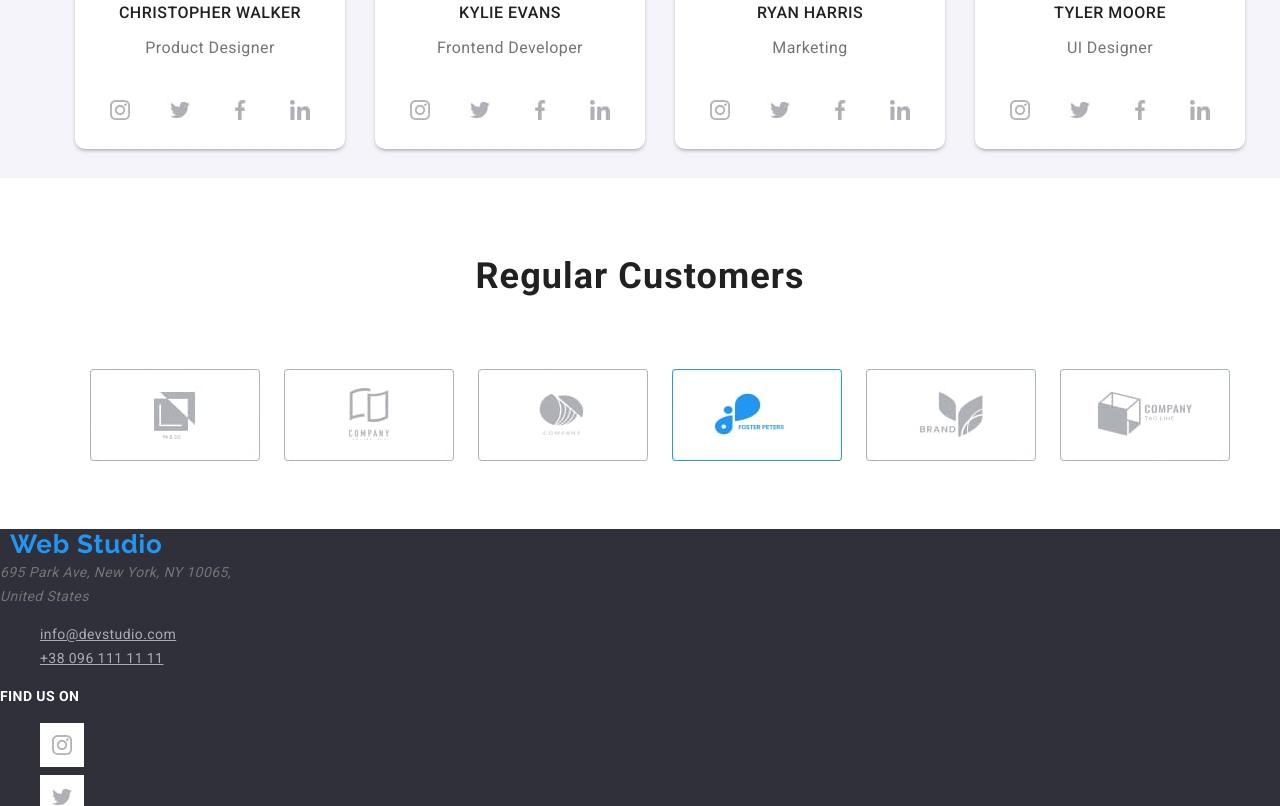
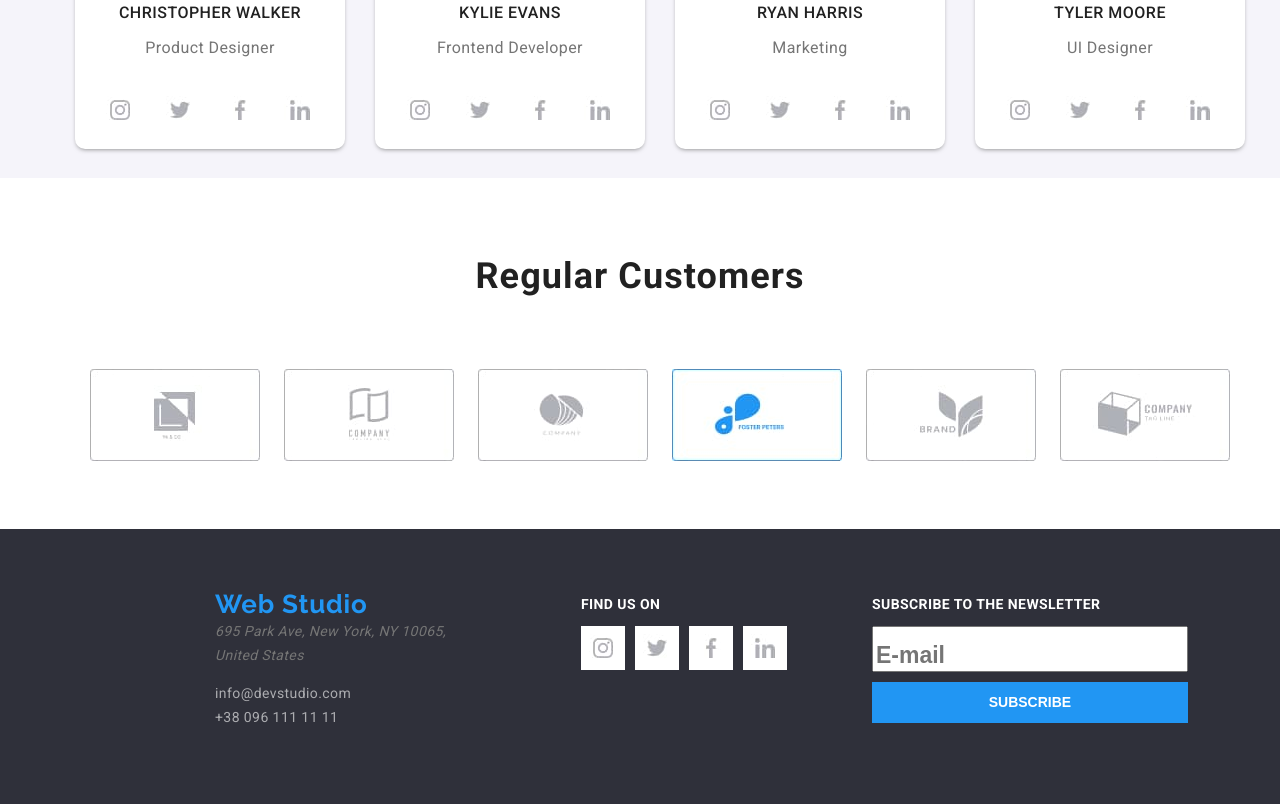
Before and after one commit to ShestakovMax/Landing-Website-Layout-, a plain HTML site: page index.html in a window 1280 px wide. Shown: the part 1994-2800 px from the top of the page. Drawn offline with Linux system fonts and the light colour scheme; files whose address does not match are found by name.

Commit message:
Website layout v 1.0 readdy

```diff
--- a/css/styles.css
+++ b/css/styles.css
@@ -19,6 +19,10 @@ color: var(--font-color-main);
 background-color: var(--background-color-main);
 
 margin: 0%;
+}
+
+.link {
+text-decoration: none;
 }
 
 .list {
@@ -46,7 +50,7 @@ text-transform: uppercase;
 color: var(--font-color-headings);
 }
 .logo {
-margin: 10px;
+margin: 0px;
 
 font-family: 'Raleway', sans-serif;
 font-weight: 700;
@@ -145,6 +149,7 @@ width: 1600px;
 height: 636px;
 left: 0px;
 top: 0px;
+
 
 margin: 0%;
 padding: 0;
@@ -335,7 +340,7 @@ background-color: #ffffff;
 box-shadow: 0 2px 5px -2px;
 }
 
-.team-social-links{
+.social-links{
 position: relative;
 
 display: flex;
@@ -388,14 +393,75 @@ padding: 12px;
 }
 /*********************** Footer *****************************/
 .footer {
+height: 100%;
+
 background-color: var(--background-color-second);
+position: relative;
+display: flex;
+flex-wrap: wrap;
+flex-direction: row;
+
 }
 
-.footer-contacts .link {
+.footer-contact-us{
+position: relative;
+display: flex;
+flex-wrap: wrap;
+flex-direction: column;
+text-align: left;
+
+padding: 60px;
+padding-left: 215px;
+}
+
+.footer-contacts {
+padding: 0;
+
+}
+
+.contact-link {
 color: rgba(255, 255, 255, 0.6);
 }
 
+.footer-social-links{
+position: relative;
+display: flex;
+flex-wrap: wrap;
+flex-direction: column;
+text-align: left;
+padding-top: 75px;
+padding-left: 75px;
+}
+
+.social-links-bottom{
+position: relative;
+display: flex;
+flex-wrap: wrap;
+text-align: left;
+
+margin:0;
+padding:0;
+padding-top: 20px;
+}
+
+.social-link{
+padding-right: 10px;
+}
+
+.subscribe-form{
+position: relative;
+display: flex;
+flex-wrap: wrap;
+flex-direction: column;
+text-align: left;
+padding-top: 75px;
+padding-left: 75px;
+
+}
+
 .action-text {
+
+
 font-weight: 700;
 font-size: 14px;
 line-height: 1.14px;
@@ -405,18 +471,27 @@ color: #ffffff;
 }
 
 .placeholder{
+position: relative;
+
 font-weight: 700;
-font-size: 14px;
+font-size: 23px;
 line-height: 1.14px;
 
+
+padding-top: 14px;
+transform: translateY(20px);
 }
 
 .subscribe-button {
+padding: 20px;
+margin-top: 10px;
 font-weight: 700;
 font-size: 14px;
 line-height: 1.14px;
 text-transform: uppercase;
 
+transform: translateY(20px);
+
 color: #ffffff;
 background-color: var(--button-color-primary);
 border: transparent;
--- a/index.html
+++ b/index.html
@@ -92,7 +92,7 @@
                     <img src="images/cw.jpg" alt="" width="270" />
                     <h3 class="title our-team-title">Christopher Walker</h3>
                     <p class="our-team-text">Product Designer</p>
-                    <ul class="list team-social-links">
+                    <ul class="list social-links">
                         <li><a href="/"><img src="images/Ellipse(4).jpg" alt="" /></a></li>
                         <li><a href="/"><img src="images/Ellipse(5).jpg" alt="" /></a></li>
                         <li><a href="/"><img src="images/Ellipse(6).jpg" alt="" /></a></li>
@@ -103,7 +103,7 @@
                     <img src="images/img(1).jpg" alt="" width="270" />
                     <h3 class="title our-team-title">Kylie Evans</h3>
                     <p class="our-team-text">Frontend Developer</p>
-                    <ul class="list team-social-links">
+                    <ul class="list social-links">
                         <li><a href="/"><img src="images/Ellipse(4).jpg" alt="" /></a></li>
                         <li><a href="/"><img src="images/Ellipse(5).jpg" alt="" /></a></li>
                         <li><a href="/"><img src="images/Ellipse(6).jpg" alt="" /></a></li>
@@ -114,7 +114,7 @@
                     <img src="images/rh.jpg" alt="" width="270" />
                     <h3 class="title our-team-title">Ryan Harris</h3>
                     <p class="our-team-text">Marketing</p>
-                    <ul class="list team-social-links" >
+                    <ul class="list social-links" >
                         <li><a href="/"><img src="images/Ellipse(4).jpg" alt="" /></a></li>
                         <li><a href="/"><img src="images/Ellipse(5).jpg" alt="" /></a></li>
                         <li><a href="/"><img src="images/Ellipse(6).jpg" alt="" /></a></li>
@@ -125,7 +125,7 @@
                     <img src="images/tm.jpg" alt="" width="270" />
                     <h3 class="title our-team-title">Tyler Moore</h3>
                     <p class="our-team-text">UI Designer</p>
-                    <ul class="list team-social-links">
+                    <ul class="list social-links">
                         <li><a href="/"><img src="images/Ellipse(4).jpg" alt="" /></a></li>
                         <li><a href="/"><img src="images/Ellipse(5).jpg" alt="" /></a></li>
                         <li><a href="/"><img src="images/Ellipse(6).jpg" alt="" /></a></li>
@@ -151,25 +151,25 @@
     <!-- Footer-->
     <footer>
         <div class="footer">
-            <div>
+            <div class="footer-contact-us">
                 <a class="logo" href="/">Web Studio</a>
                 <address>695 Park Ave, New York, NY 10065,<br> United States</address>
                 <ul class="footer-contacts list">
-                    <li><a class="link" href="mailto:info@devstudio.com">info@devstudio.com</a></li>
-                    <li><a class="link" href="tel:+380961111111">+38 096 111 11 11</a></li>
+                    <li><a class="link contact-link" href="mailto:info@devstudio.com">info@devstudio.com</a></li>
+                    <li><a class="link contact-link" href="tel:+380961111111">+38 096 111 11 11</a></li>
                 </ul>
             </div>
-            <div>
+            <div class="footer-social-links">
                 <b class="action-text">Find us on</b>
-                <ul class="list">
-                    <li><a href=""><img src="images/Ellipse(4).jpg" alt="" /></a></li>
-                    <li><a href=""><img src="images/Ellipse(5).jpg" alt="" /></a></li>
-                    <li><a href=""><img src="images/Ellipse(6).jpg" alt="" /></a></li>
-                    <li><a href=""><img src="images/Ellipse(7).jpg" alt="" /></a></li>
+                <ul class="list social-links-bottom">
+                    <li class="social-link"><a href=""><img src="images/Ellipse(4).jpg" alt="" /></a></li>
+                    <li class="social-link"><a href=""><img src="images/Ellipse(5).jpg" alt="" /></a></li>
+                    <li class="social-link"><a href=""><img src="images/Ellipse(6).jpg" alt="" /></a></li>
+                    <li class="social-link"><a href=""><img src="images/Ellipse(7).jpg" alt="" /></a></li>
                 </ul>
             </div>
 
-            <form method="post" action="/">
+            <form class= "subscribe-form" method="post" action="/">
                 <b class="action-text">Subscribe to the newsletter</b>
                 <input class="placeholder" type="email" name="email_address" placeholder="E-mail" />
                 <button type="submit" class="button subscribe-button">Subscribe <span class="glyphicon glyphicon-send"></span></button>
```
